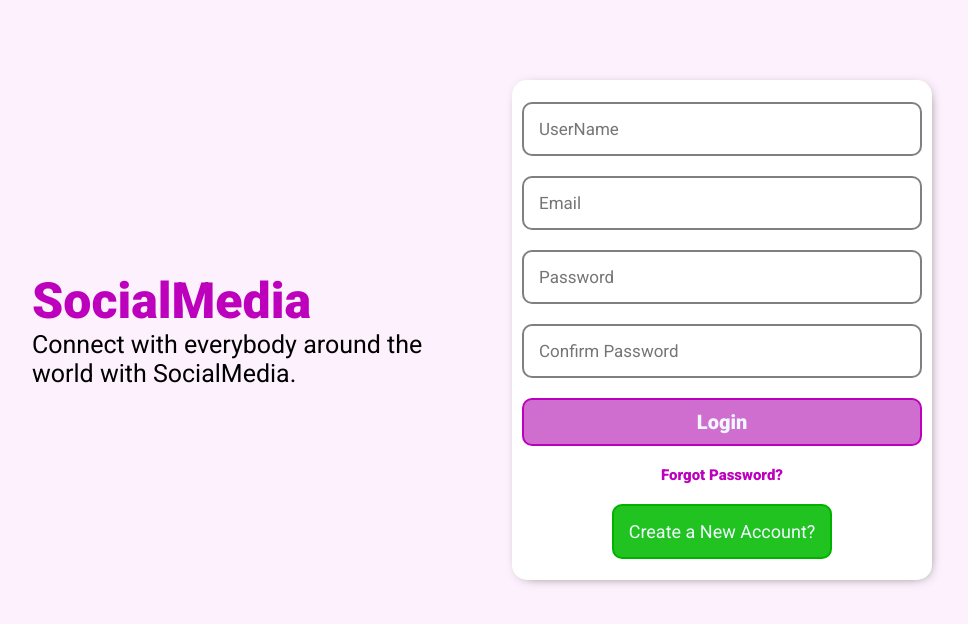
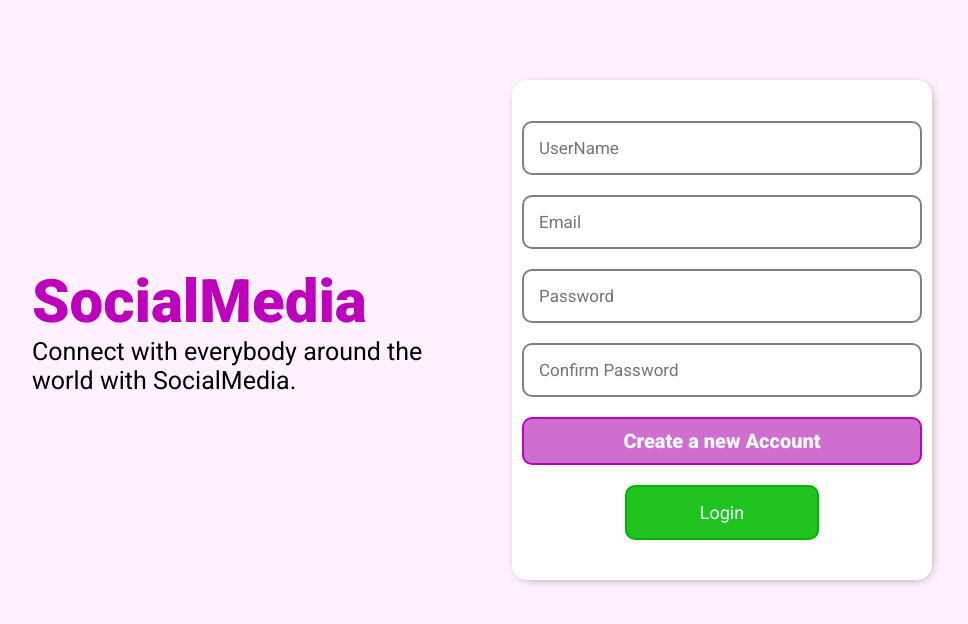
Before and after one commit to anurupkoli/socialMedia, a React (Create React App) app: page /signUp in a window 1280 px wide. Shown: the top 624 px of the page, without its empty margins (158-1126 px from the left). Built offline with nearby package versions, Linux system fonts and the light colour scheme.

Commit message:
completed login component

```diff
--- a/package.json
+++ b/package.json
@@ -11,6 +11,7 @@
     "@testing-library/jest-dom": "^5.17.0",
     "@testing-library/react": "^13.4.0",
     "@testing-library/user-event": "^13.5.0",
+    "concurrently": "^8.2.2",
     "dotenv": "^16.3.1",
     "react": "^18.2.0",
     "react-dom": "^18.2.0",
@@ -22,7 +23,8 @@
     "start": "react-scripts start",
     "build": "react-scripts build",
     "test": "react-scripts test",
-    "eject": "react-scripts eject"
+    "eject": "react-scripts eject",
+    "both": "concurrently \"npm run start\" \"nodemon backend/index.js\""
   },
   "eslintConfig": {
     "extends": [
--- a/src/Contexts/Post/PostState.js
+++ b/src/Contexts/Post/PostState.js
@@ -13,8 +13,7 @@ const PostState = (props) => {
         method: "GET",
         headers: {
           "Content-Type": "application/json",
-          "auth-token":
-            "eyJhbGciOiJIUzI1NiIsInR5cCI6IkpXVCJ9.eyJ1c2VyIjp7ImlkIjoiNjU0MjE0ODNlMzUwMWFiYThiMDMwMmRkIn0sImlhdCI6MTY5OTA5MDgxN30.Zrr7xifieTwwPJs-_WqDSmYZbcpFfROFR5XEE7Ijr2o",
+          "auth-token": localStorage.getItem("auth-token"),
         },
       });
       if (!response.ok) {
@@ -35,8 +34,7 @@ const PostState = (props) => {
       const response = await fetch(`${host}/api/posts/uploadPost`, {
         method: "POST",
         headers: {
-          "auth-token":
-            "eyJhbGciOiJIUzI1NiIsInR5cCI6IkpXVCJ9.eyJ1c2VyIjp7ImlkIjoiNjUzZmIxZjNiNGYxMjE5NTMyNTcxYmNlIn0sImlhdCI6MTY5ODgyMzUxMH0.jt1tX8Tt2RqCwkJWS7MsJaZKonl_X4aLx23TlapCqbM",
+          "auth-token": localStorage.getItem("auth-token"),
         },
         body: formData,
       });
--- a/src/Contexts/User/UserState.js
+++ b/src/Contexts/User/UserState.js
@@ -1,9 +1,9 @@
 import UserContext from "./UserContext";
 import { useState } from "react";
 
-const UserState = (props)=>{
+const UserState = (props) => {
   const host = "http://localhost:8000";
-    let user  = {}
+  let user = {};
   const [sUser, setSUser] = useState(user);
   const [userProfilePic, setUserProfilePic] = useState(null);
   const [userBackgroundPic, setUserBackgroundPic] = useState(null);
@@ -15,12 +15,12 @@ const UserState = (props)=>{
         method: "GET",
         headers: {
           "Content-type": "application/json",
-              "auth-token": "eyJhbGciOiJIUzI1NiIsInR5cCI6IkpXVCJ9.eyJ1c2VyIjp7ImlkIjoiNjUzZmIxZjNiNGYxMjE5NTMyNTcxYmNlIn0sImlhdCI6MTY5ODY3MzU4Nn0.epFCuo31uChQ4VQ8MQMxAlAJZ8t1wlNEmzQZPu-QPe8"
-            }
+          "auth-token": localStorage.getItem("auth-token"),
+        },
       });
 
       if (!resp.ok) {
-            throw new Error('Network response was not ok');
+        throw new Error("Network response was not ok");
       }
 
       const json = await resp.json();
@@ -35,12 +35,12 @@ const UserState = (props)=>{
         method: "GET",
         headers: {
           "Content-type": "application/json",
-              "auth-token": "eyJhbGciOiJIUzI1NiIsInR5cCI6IkpXVCJ9.eyJ1c2VyIjp7ImlkIjoiNjUzZmIxZjNiNGYxMjE5NTMyNTcxYmNlIn0sImlhdCI6MTY5ODY3MzU4Nn0.epFCuo31uChQ4VQ8MQMxAlAJZ8t1wlNEmzQZPu-QPe8"
-            }
+          "auth-token": localStorage.getItem("auth-token"),
+        },
       });
 
       if (!resp.ok) {
-            throw new Error('Network response was not ok');
+        throw new Error("Network response was not ok");
       }
 
       const profilePic = await resp.text();
@@ -55,12 +55,12 @@ const UserState = (props)=>{
         method: "GET",
         headers: {
           "Content-type": "application/json",
-              "auth-token": "eyJhbGciOiJIUzI1NiIsInR5cCI6IkpXVCJ9.eyJ1c2VyIjp7ImlkIjoiNjUzZmIxZjNiNGYxMjE5NTMyNTcxYmNlIn0sImlhdCI6MTY5ODY3MzU4Nn0.epFCuo31uChQ4VQ8MQMxAlAJZ8t1wlNEmzQZPu-QPe8"
-            }
+          "auth-token": localStorage.getItem("auth-token"),
+        },
       });
 
       if (!resp.ok) {
-            throw new Error('Network response was not ok');
+        throw new Error("Network response was not ok");
       }
 
       const backgroundPic = await resp.text();
@@ -70,26 +70,36 @@ const UserState = (props)=>{
     }
   };
 
-
-      const fetchFriendDetails = async()=>{
+  const fetchFriendDetails = async () => {
     const res = await fetch(`${host}/api/auth/getFriendsDetails`, {
       method: "GET",
       headers: {
-            "auth-token": "eyJhbGciOiJIUzI1NiIsInR5cCI6IkpXVCJ9.eyJ1c2VyIjp7ImlkIjoiNjUzZmIxZjNiNGYxMjE5NTMyNTcxYmNlIn0sImlhdCI6MTY5ODY3MzU4Nn0.epFCuo31uChQ4VQ8MQMxAlAJZ8t1wlNEmzQZPu-QPe8"
-          }
-        })
-        if(!res.ok){
-          throw new Error('Network response was not ok')
+        "auth-token": localStorage.getItem("auth-token"),
+      },
+    });
+    if (!res.ok) {
+      throw new Error("Network response was not ok");
     }
     const json = await res.json();
-        setfriendDetails(json.friends)
-      }
+    setfriendDetails(json.friends);
+  };
 
   return (
-        <UserContext.Provider value = {{fetchUser, sUser, fetchUserProfilePic, userProfilePic, fetchUserBackgroundPic, userBackgroundPic, fetchFriendDetails, friendDetails}} >
+    <UserContext.Provider
+      value={{
+        fetchUser,
+        sUser,
+        fetchUserProfilePic,
+        userProfilePic,
+        fetchUserBackgroundPic,
+        userBackgroundPic,
+        fetchFriendDetails,
+        friendDetails,
+      }}
+    >
       {props.children}
     </UserContext.Provider>
-    )
-}
+  );
+};
 
 export default UserState;
--- a/src/components/pages/home/Home.js
+++ b/src/components/pages/home/Home.js
@@ -15,7 +15,7 @@ export default function Home() {
             <Leftbar />
           </div>
           <div className="feed">
-            <Feed isUser = {true} />
+            <Feed isUser={true} />
           </div>
           <div className="rightBar">
             <Rightbar />
--- a/src/components/pages/login/Login.jsx
+++ b/src/components/pages/login/Login.jsx
@@ -1,11 +1,41 @@
-import React from "react";
+import { React, useState } from "react";
 import "./login.css";
-import { NavLink } from "react-router-dom";
+import { NavLink, useNavigate } from "react-router-dom";
 
 export default function Login() {
-  const handleLoginSubmit = async () => {};
+  const history = useNavigate();
+  const host = "http://localhost:8000";
+  const [userCredentials, setuserCredentials] = useState({
+    email: "",
+    password: "",
+  });
+
+  const handleInputChange = (e) => {
+    setuserCredentials({ ...userCredentials, [e.target.name]: e.target.value });
+  };
+
+  const handleLoginSubmit = async (e) => {
+    e.preventDefault();
+    const resp = await fetch(`${host}/api/auth/login`, {
+      method: "POST",
+      headers: {
+        "Content-type": "application/json",
+      },
+      body: JSON.stringify({
+        email: userCredentials.email,
+        password: userCredentials.password,
+      }),
+    });
+    const json = await resp.json();
+    if (json.authToken) {
+      localStorage.setItem("auth-token", json.authToken);
+      history("/");
+    } else {
+      alert(json.error);
+    }
+  };
   return (
-    <div className="mainLoginContainer">
+      <div className="mainLoginContainer">
       <div className="leftLoginPage">
         <h1>SocialMedia</h1>
         <h3>Connect with everybody around the world with SocialMedia.</h3>
@@ -18,6 +48,7 @@ export default function Login() {
             required
             name="email"
             id="email"
+            onChange={handleInputChange}
           />
           <input
             type="password"
@@ -26,6 +57,7 @@ export default function Login() {
             name="password"
             id="password"
             required
+            onChange={handleInputChange}
           />
           <button id="loginBtn" type="submit">
             Login
--- a/src/components/pages/login/login.css
+++ b/src/components/pages/login/login.css
@@ -1,8 +1,3 @@
-body{
-    background-color: rgb(252, 241, 252);
-    margin: 0;
-    padding: 0;
-}
 
 .mainLoginContainer{
     display: flex;
@@ -11,6 +6,16 @@ body{
     margin: auto;
     width: max-content;
     margin-top: 5rem;
+}
+
+.mainLoginContainer::before{
+    position: absolute;
+    top: 0;
+    content: "";
+    height: 100vh;
+    width: 100%;
+    background-color: rgb(255, 241, 255);
+    z-index: -2;
 }
 
 .rightLoginPage {
@@ -88,7 +93,7 @@ body{
 }
 .leftLoginPage h1{
     font-weight: 530;
-    font-size: 50px;
+    font-size: 60px;
     color: rgb(188, 0, 188);
 }
 
--- a/src/components/pages/signUp/SignUp.jsx
+++ b/src/components/pages/signUp/SignUp.jsx
@@ -3,16 +3,14 @@ import "./signUp.css";
 import { NavLink } from "react-router-dom";
 
 export default function SignUp() {
-    const handleSignUpSubmit = async()=>{
-
-    }
+  const handleSignUpSubmit = async () => {};
   return (
-    <div className="mainLoginContainer">
-      <div className="leftLoginPage">
+    <div className="mainSignUpContainer">
+      <div className="leftSignUpPage">
         <h1>SocialMedia</h1>
         <h3>Connect with everybody around the world with SocialMedia.</h3>
       </div>
-      <div className="rightLoginPage">
+      <div className="rightSignUpPage">
         <form onSubmit={handleSignUpSubmit}>
           <input
             type="text"
@@ -44,13 +42,12 @@ export default function SignUp() {
             id="password"
             required
           />
-          <button id="loginBtn" type="submit">
-            Login
+          <button id="signUpSignUpBtn" type="submit">
+            Create a new Account
           </button>
         </form>
-        <p id="resetPassword">Forgot Password?</p>
-        <NavLink id="signUpBtn" to={"/signUp"}>
-          Create a New Account?
+        <NavLink id="signUpLoginBtn" to={"/signUp"}>
+          Login
         </NavLink>
       </div>
     </div>
--- a/src/components/pages/signUp/signUp.css
+++ b/src/components/pages/signUp/signUp.css
@@ -1,10 +1,5 @@
-body{
-    background-color: rgb(252, 241, 252);
-    margin: 0;
-    padding: 0;
-}
 
-.mainLoginContainer{
+.mainSignUpContainer{
     display: flex;
     align-items: center;
     justify-content: center;
@@ -13,7 +8,17 @@ body{
     margin-top: 5rem;
 }
 
-.rightLoginPage {
+.mainSignUpContainer::before{
+    position: absolute;
+    top: 0;
+    content: "";
+    height: 100vh;
+    width: 100%;
+    background-color: rgb(255, 241, 255);
+    z-index: -2;
+}
+
+.rightSignUpPage {
     width: 25rem;
     height: 30rem;
     background-color: white;
@@ -26,13 +31,13 @@ body{
     justify-content: center;
 }
 
-.rightLoginPage form{
+.rightSignUpPage form{
     display: flex;
     flex-direction: column;
     width: 100%;
 }
 
-.rightLoginPage form input{
+.rightSignUpPage form input{
     margin-bottom: 20px;
     padding: 15px;
     outline: none;
@@ -41,7 +46,7 @@ body{
     font-size: 17px;
 }
 
-#loginBtn{
+#signUpSignUpBtn{
     margin-bottom: 20px;
     padding: 10px;
     font-size: 20px;
@@ -55,19 +60,12 @@ body{
     transition: all .15s ease-out;
 }
 
-#loginBtn:hover{
+#signUpSignUpBtn:hover{
     box-shadow: 2px 2px 4px -1px black;
 }
 
-#resetPassword{
-    margin-bottom: 20px;
-    font-size: 15px;
-    color: rgb(188, 0, 188);
-    font-weight: 505;
-    cursor: pointer;
-}
 
-#signUpBtn{
+#signUpLoginBtn{
     text-decoration: none;
     background-color: rgb(33, 195, 33);
     padding: 15px;
@@ -76,23 +74,25 @@ body{
     border-radius: 10px;
     border: 2px solid rgb(0, 178, 0);
     transition: all .15s ease-out;
+    width: 10rem;
+    text-align: center;
 }
 
-#signUpBtn:hover{
+#signUpLoginBtn:hover{
     box-shadow: 2px 2px 4px -1px black;
 }
 
-.leftLoginPage{
+.leftSignUpPage{
     width: 25rem;
     margin-right: 5rem;
 }
-.leftLoginPage h1{
+.leftSignUpPage h1{
     font-weight: 530;
-    font-size: 50px;
+    font-size: 60px;
     color: rgb(188, 0, 188);
 }
 
-.leftLoginPage h3{
+.leftSignUpPage h3{
     font-weight: 500;
     font-size: 25px;
 }
```
Also changed, not shown: 2 other files (tests, documents, lock files or other folders). Lines whose indentation alone changed are shown as unchanged.
